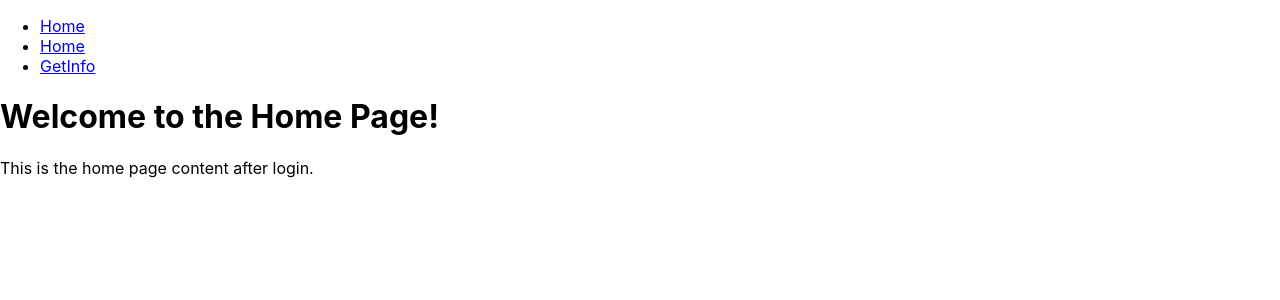
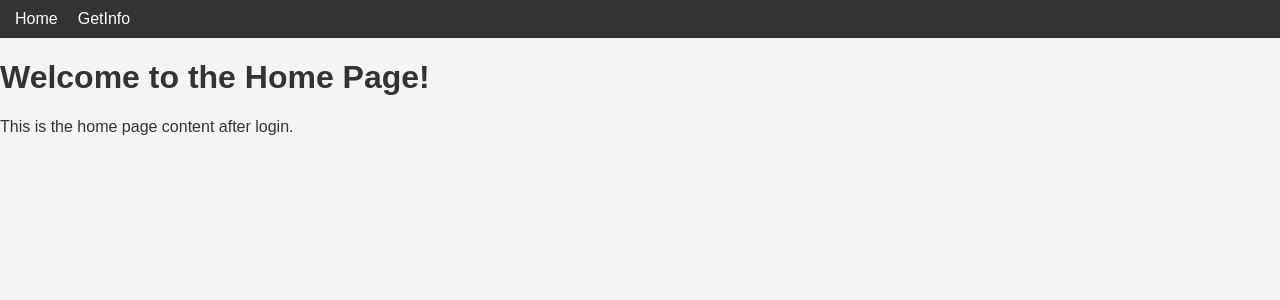
Before and after one commit to Sacha924/LND-app, a React (Create React App) app in the folder react-app/: page /Home in a window 1280 px wide. Shown: the top 300 px of the page. Built offline with nearby package versions, Linux system fonts and the light colour scheme.

Commit message:
add style and better management of routes + layout

```diff
--- a/react-app/src/App.tsx
+++ b/react-app/src/App.tsx
@@ -1,24 +1,21 @@
 import React from 'react';
-import UnlockWallet from './Components/UnlockWallet';
-import GetInfo from './Components/GetInfo';
-import { BrowserRouter, Route, Routes } from "react-router-dom";
+import { BrowserRouter, Routes, Route } from "react-router-dom";
 import Layout from './Components/Layout';
 import Home from './Components/Home';
-
+import GetInfo from './Components/GetInfo';
+import UnlockWallet from './Components/UnlockWallet';
 
 const App = () => {
   return (
-    <div>
-      <BrowserRouter>
-        <Routes>
-          <Route path="/" element={<UnlockWallet />} />
+    <BrowserRouter>
+      <Routes>
+        <Route path="/" element={<UnlockWallet />} />
+        <Route element={<Layout />}>
           <Route path="/Home" element={<Home />} />
           <Route path="/GetInfo" element={<GetInfo />} />
-
-        </Routes>
-      </BrowserRouter>
-    </div>
-
+        </Route>
+      </Routes>
+    </BrowserRouter>
   );
 };
 
--- a/react-app/src/Components/Home.tsx
+++ b/react-app/src/Components/Home.tsx
@@ -1,16 +1,13 @@
+import React from 'react';
 
-import React from 'react';
-import Layout from './Layout';
-
-const Home: React.FC = () => {
+const Home = () => {
     return (
-    <div>
-        <Layout/>
         <div>
-            <h1>Welcome to the Home Page!</h1>
-            <p>This is the home page content after login.</p>
+            <div>
+                <h1>Welcome to the Home Page!</h1>
+                <p>This is the home page content after login.</p>
+            </div>
         </div>
-    </div>
     );
 };
 
--- a/react-app/src/Components/Layout.tsx
+++ b/react-app/src/Components/Layout.tsx
@@ -1,19 +1,17 @@
 import { Outlet, Link } from "react-router-dom";
+import './../style/Layout.css';
+
 const Layout = () => {
   return (
     <>
       <nav>
         <ul>
           <li>
-            <Link to="/">Home</Link>
-          </li>
-          <li>
             <Link to="/Home">Home</Link>
           </li>
           <li>
             <Link to="/GetInfo">GetInfo</Link>
           </li>
-
         </ul>
       </nav>
 
--- a/react-app/src/Components/UnlockWallet.tsx
+++ b/react-app/src/Components/UnlockWallet.tsx
@@ -1,5 +1,5 @@
 import React, { useState } from 'react';
-import './../style/unlockWallet.css'
+import './../style/UnlockWallet.css'
 
 const UnlockWallet = () => {
     const [password, setPassword] = useState('');
--- /dev/null
+++ b/react-app/src/style/Layout.css
@@ -0,0 +1,33 @@
+body {
+    font-family: Arial, sans-serif;
+    margin: 0;
+    padding: 0;
+    background-color: #f4f4f4;
+    color: #333;
+}
+
+nav {
+    background-color: #333;
+    color: white;
+    padding: 10px 15px;
+}
+
+nav ul {
+    list-style-type: none;
+    padding: 0;
+    margin: 0;
+    display: flex;
+}
+
+nav ul li {
+    margin-right: 20px;
+}
+
+nav ul li a {
+    color: white;
+    text-decoration: none;
+}
+
+nav ul li a:hover {
+    text-decoration: underline;
+}
```
Also changed, not shown: react-app/src/style/UnlockWallet.css (renamed from react-app/src/style/unlockWallet.css).
